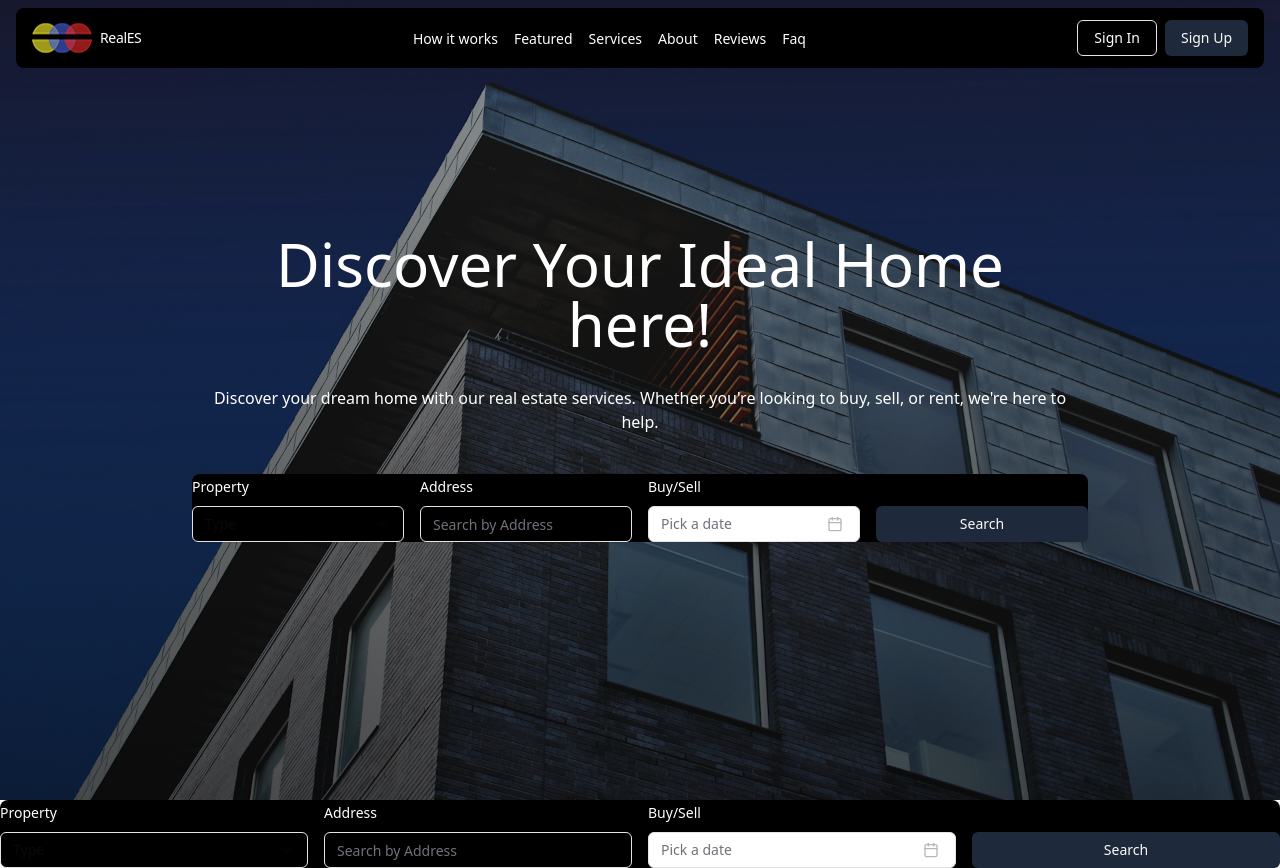
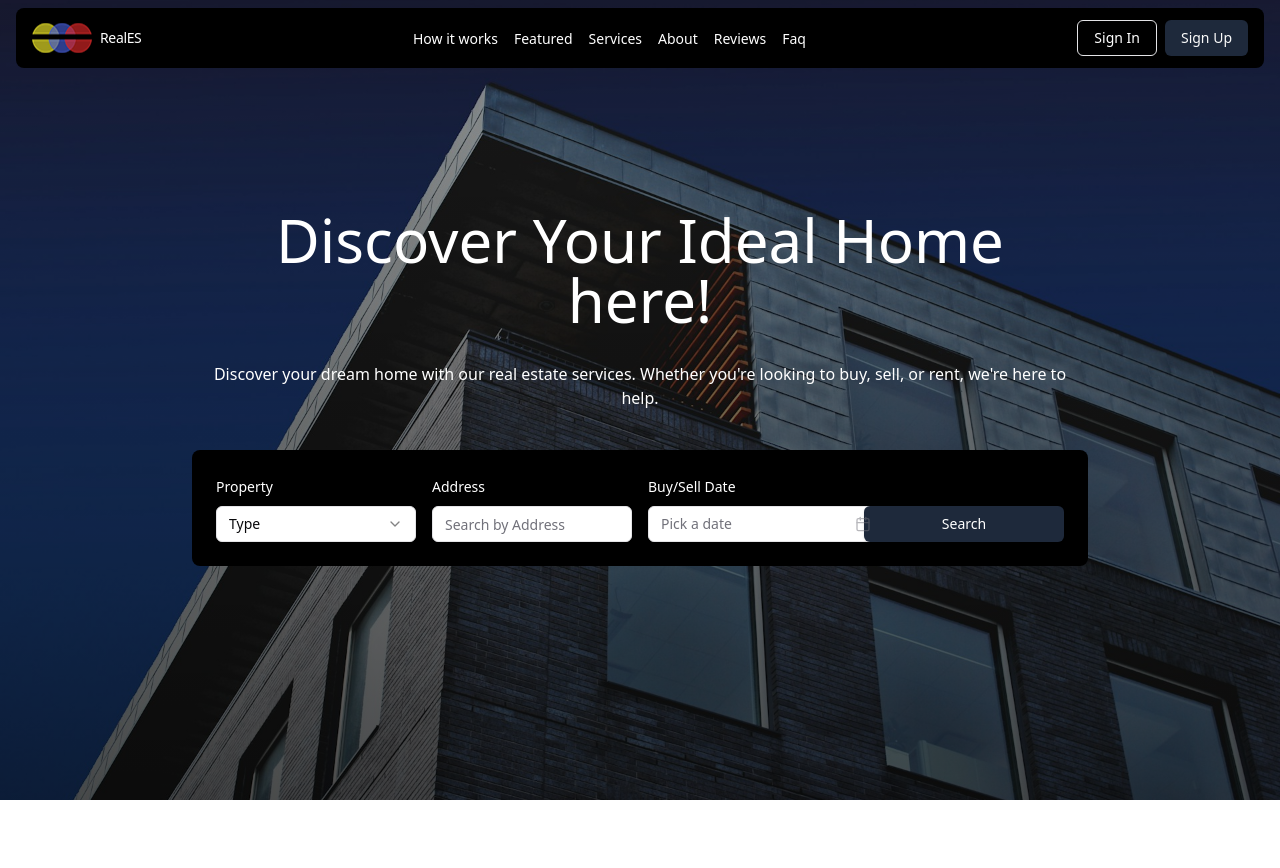
Before and after one commit to ionutpetru4046/real-estate, a Next.js app: page / in a window 1280 px wide. After the commit the page ends 800 px from the top, so only its background shows below. Built offline with nearby package versions, Linux system fonts and the light colour scheme.

Commit message:
SearchForm component finished

```diff
--- a/src/app/page.tsx
+++ b/src/app/page.tsx
@@ -1,13 +1,11 @@
 import Hero from "@/components/Hero";
 import Navbar from "@/components/Navbar";
-import SearchForm from "@/components/SearchForm";
 
 const Home = () => {
   return (
     <>
      <Navbar />
      <Hero />
-     <SearchForm />
     </>
   )
 }
--- a/src/components/SearchForm.tsx
+++ b/src/components/SearchForm.tsx
@@ -1,3 +1,4 @@
+/* eslint-disable @typescript-eslint/no-unused-vars */
 "use client";
 
 import { useForm } from "react-hook-form";
@@ -5,18 +6,18 @@ import { Form, FormControl, FormField, FormItem, FormLabel } from "./ui/form";
 import { Input } from "./ui/input";
 import { Select, SelectContent, SelectItem, SelectTrigger, SelectValue } from "./ui/select";
 
-import { DateValues } from "date-fns";
 import { Calendar as CalendarIcon } from "lucide-react";
 import { cn } from "@/lib/utils";
 import { Button } from "./ui/button";
 import { Calendar } from "./ui/calendar";
 import { Popover, PopoverContent, PopoverTrigger } from "./ui/popover";
+import { format } from "date-fns";
 
 const SearchForm = () => {
   const form = useForm ();
   return (
     <div className="grid w-full items-end gap-4 rounded-lg bg-black
-    sm:grid-cols-2 lg:grid-cols-4">
+    sm:grid-cols-2 lg:grid-cols-4 p-6">
       <Form {...form}>
         <FormField
         control={form.control}
@@ -26,7 +27,7 @@ const SearchForm = () => {
             <FormItem>
               <FormLabel className="text-white">Property</FormLabel>
               <Select>
-                <SelectTrigger>
+                <SelectTrigger className="bg-white">
                   <SelectValue placeholder="Type" />
                 </SelectTrigger>
                 <SelectContent>
@@ -40,12 +41,12 @@ const SearchForm = () => {
         }}>
 
         </FormField>
-        <FormField control={form.control} name="Address" render={({field}) => {
+        <FormField control={form.control} name="Address" render={({ field }) => {
           return (
             <FormItem>
               <FormLabel className="text-white">Address</FormLabel>
               <FormControl>
-                <Input placeholder="Search by Address" />
+                <Input className="bg-white" placeholder="Search by Address" />
               </FormControl>
             </FormItem>
           );
@@ -56,14 +57,14 @@ const SearchForm = () => {
           name="dob"
           render={({ field }) => (
             <FormItem>
-              <FormLabel className="text-white">Buy/Sell</FormLabel>
+              <FormLabel className="text-white">Buy/Sell Date</FormLabel>
               <Popover>
                 <PopoverTrigger asChild>
                   <FormControl>
                     <Button
                       variant={"outline"}
                       className={cn(
-                        "w-full pl-3 text-left font-normal",
+                        "w-[240px] pl-3 text-left font-normal",
                         !field.value && "text-muted-foreground"
                       )}
                     >
@@ -91,7 +92,7 @@ const SearchForm = () => {
             </FormItem>
           )}
         />
-        <Button type="submit" className="bg-slate-800">Search</Button>
+        <Button type="submit" className="bg-slate-800 text-white">Search</Button>
       </Form>
     </div>
   )
```
